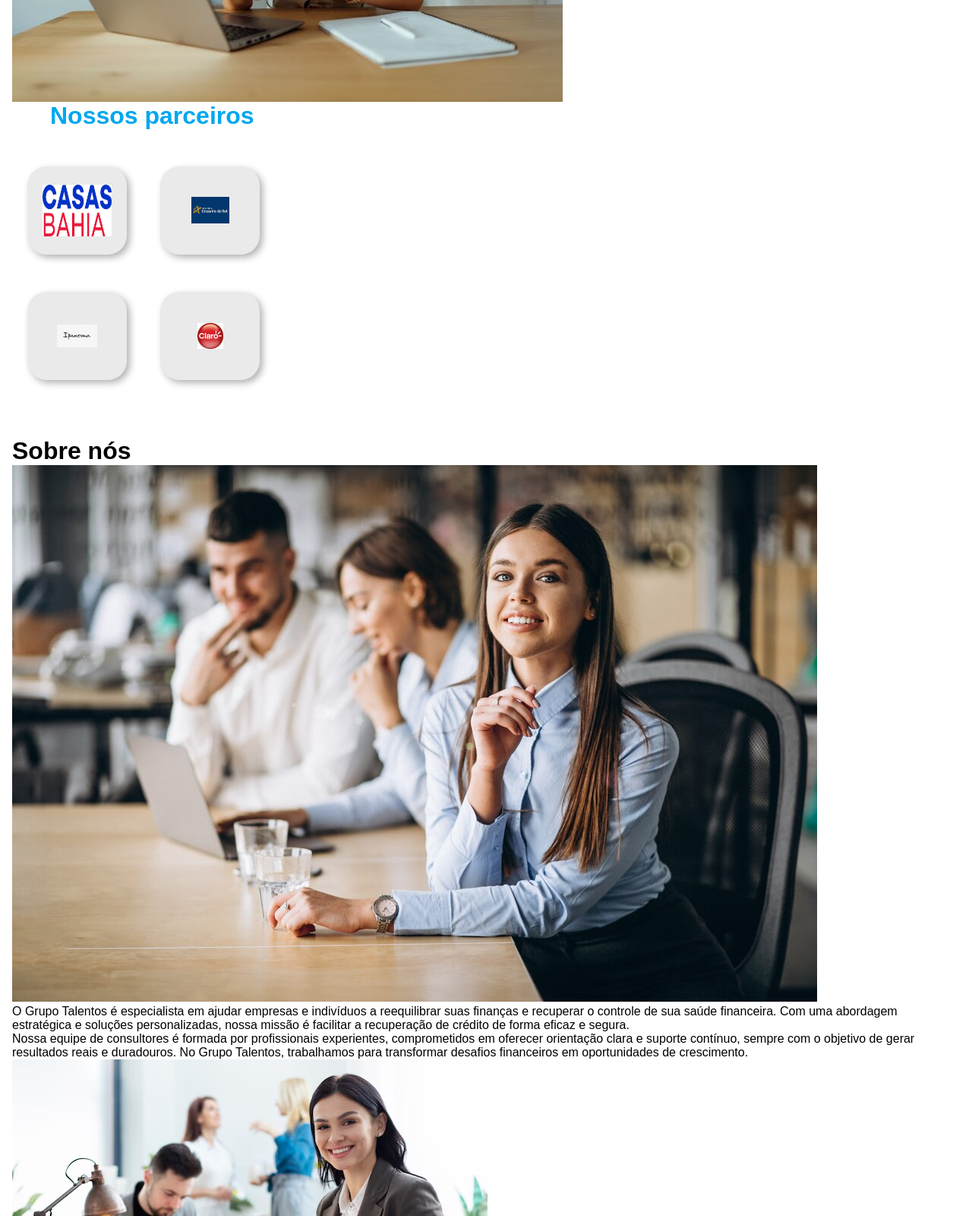
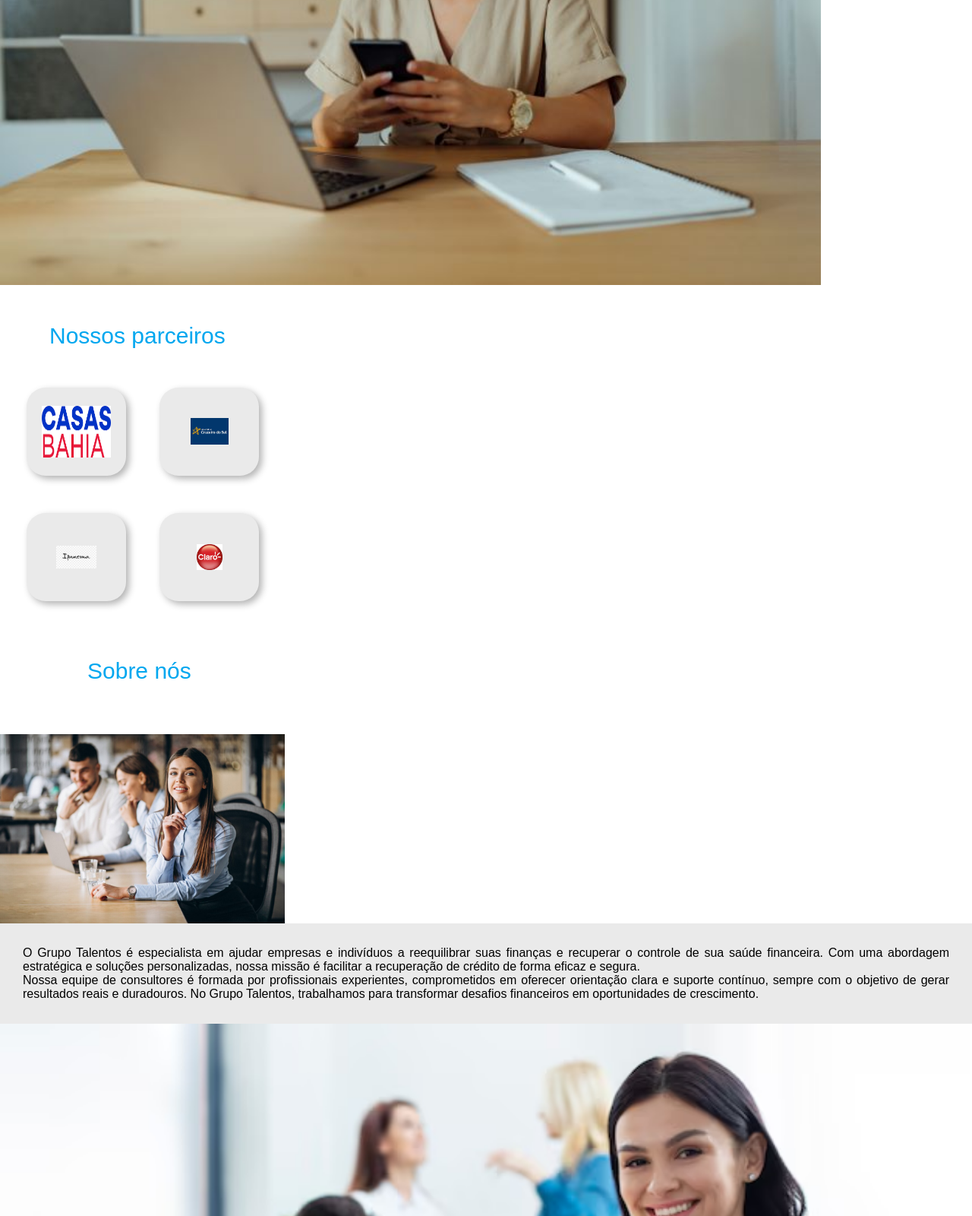
Before and after one commit to vinixiusBR/Site-Grupo-Talentos, a plain HTML site: page index.html in a window 1280 px wide. Shown: the part 460-2060 px from the top of the page at 76% size. Drawn offline with nearby package versions, Linux system fonts and the light colour scheme; no server answers; files whose address does not match are found by name; a web font is replaced by a local one.

Commit message:
Estilização do Sobre iniciado

```diff
--- a/index.html
+++ b/index.html
@@ -59,7 +59,7 @@
 
         <h1>Sobre nós</h1>
 
-        <img src="./imagens/sobrenos.jpg" alt="imagem em baixo do sobre nós">
+        <img class="fotosobre" src="./imagens/sobrenos.jpg" alt="imagem em baixo do sobre nós">
 
 
         <p class="paragrafo-1">O Grupo Talentos é especialista em ajudar empresas e indivíduos a reequilibrar suas finanças e recuperar o controle de sua saúde financeira. Com uma abordagem estratégica e soluções personalizadas, nossa missão é facilitar a recuperação de crédito de forma eficaz e segura. <br>
@@ -71,7 +71,7 @@
         <p class="paragrafo-2">A base da nossa empresa é construída sobre três pilares fundamentais: Segurança, que garante a confiança de nossos clientes; Transparência, que cria uma comunicação clara e aberta; e Agilidade, que nos permite adaptar e responder de maneira rápida e eficiente às demandas em constante transformação.</p>
 
     </div> <!--div CONTAINER2 (SOBRE NÓS, FINALIZA AQUI)-->
-    <div class="foto">
+    <div>
 
         <img src="" alt="foto das estatisticas">
 
--- a/style.css
+++ b/style.css
@@ -3,6 +3,7 @@
     padding: 0;
     box-sizing: border-box;
     font-family: "Familjen Grotesk", sans-serif;
+    font-weight: 400;
 
 
 }
@@ -11,21 +12,23 @@
     --cor-primaria: #ffffff;
     --cor-secundaria: #00A7EF;
     --cor-tercearia: #EAEAEA;
+    --cor-fundo-paragrafos: #DFDFDF;
 
 }
 
 body{
 
-    padding: 1.75rem 1rem;
+    padding: 1.75rem 0rem;
 }
 
 .header-mobile{
 
     display: flex;
+    margin-top: 20px;
 
     align-items: center;
     justify-content: space-between;
-    margin-bottom: 2rem;
+    margin-bottom: 1rem;
     background-color: #ffffff
 
 
@@ -36,34 +39,38 @@ body{
     width: 5rem;
     height: auto;
     display: block;
+    margin-left: 15px;
 
 }
 
 .header-mobile button{
     border: none;
     background: none;
-    width: 10%;
-    height: auto;
+    width: 64px;
+    height:  40px;
     color: #00A7EF;
     display: flex;
 
 }
 
-.icone{
-    height: 31.11px;
-    width: 45px;
+.iconify{
+    height: 40px;
+    width: 64px;
 
 }
+/*Aqui finaliza o Header */
 
 .foto-principal img{
     max-width: 100%;
-    height: auto;
+    height: 45rem;
     display: flex;
 
 
 }
 
 .container1 {
+    margin-left: 15px;
+    margin-top: 50px;
     display: flex;
     flex-direction: column;
     max-width: 100%;
@@ -82,10 +89,7 @@ body{
     display: flex;
     width: 273px;
     height: 43px;
-
-
-
-
+    font-size: 30px;
 
 
 }
@@ -181,6 +185,7 @@ body{
 }
 
 .claro img{
+    display: flex;
     width: 83px;
     height: 34px;
     border: none;
@@ -188,3 +193,49 @@ body{
     object-fit: contain;
 
 }
+
+/* aqui finaliza o primeiro container
+   Iniciando segundo container */
+
+   .container2{
+    max-width: 100%;
+    height: 1138;
+    background-color:#ffffff;
+    display: flex;
+    flex-direction: column;
+    position: relative;
+
+
+   }
+
+
+   .container2 h1{
+    position: absolute;
+    left: 115px;
+    z-index: 10;
+    color: #00A7EF;
+    display: flex;
+    width: 273px;
+    height: 43px;
+    font-size: 30px;
+
+   }
+
+   .fotosobre{
+    width: 375px;
+    max-height: 100%;
+    margin-top: 100px;
+
+   }
+   .paragrafos{
+    background-color:#DFDFDF;
+   }
+
+
+   .paragrafo-1{
+
+    text-align: justify;
+    font-size: 14;
+    padding: 30px;
+    background-color: #EAEAEA;
+   }
```
